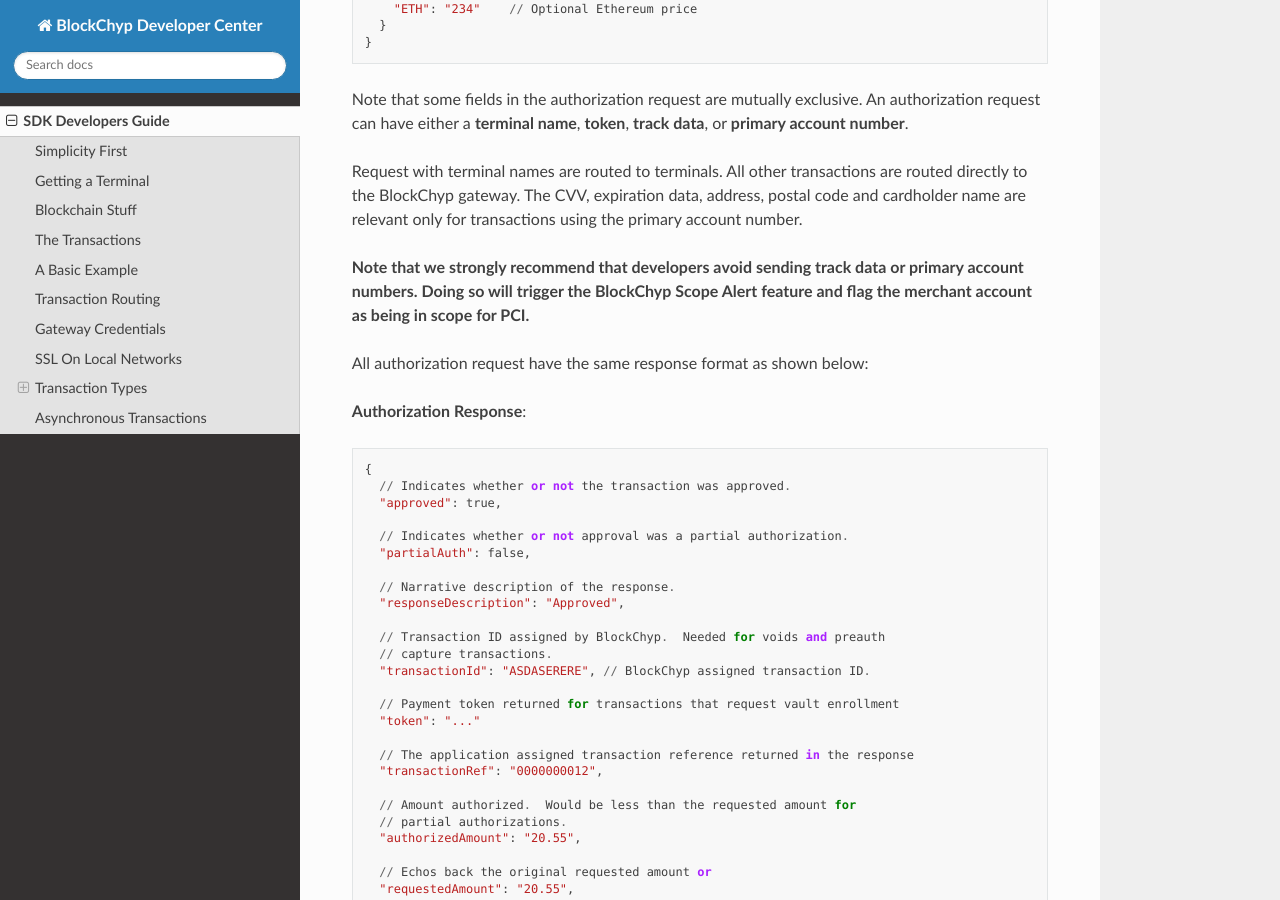
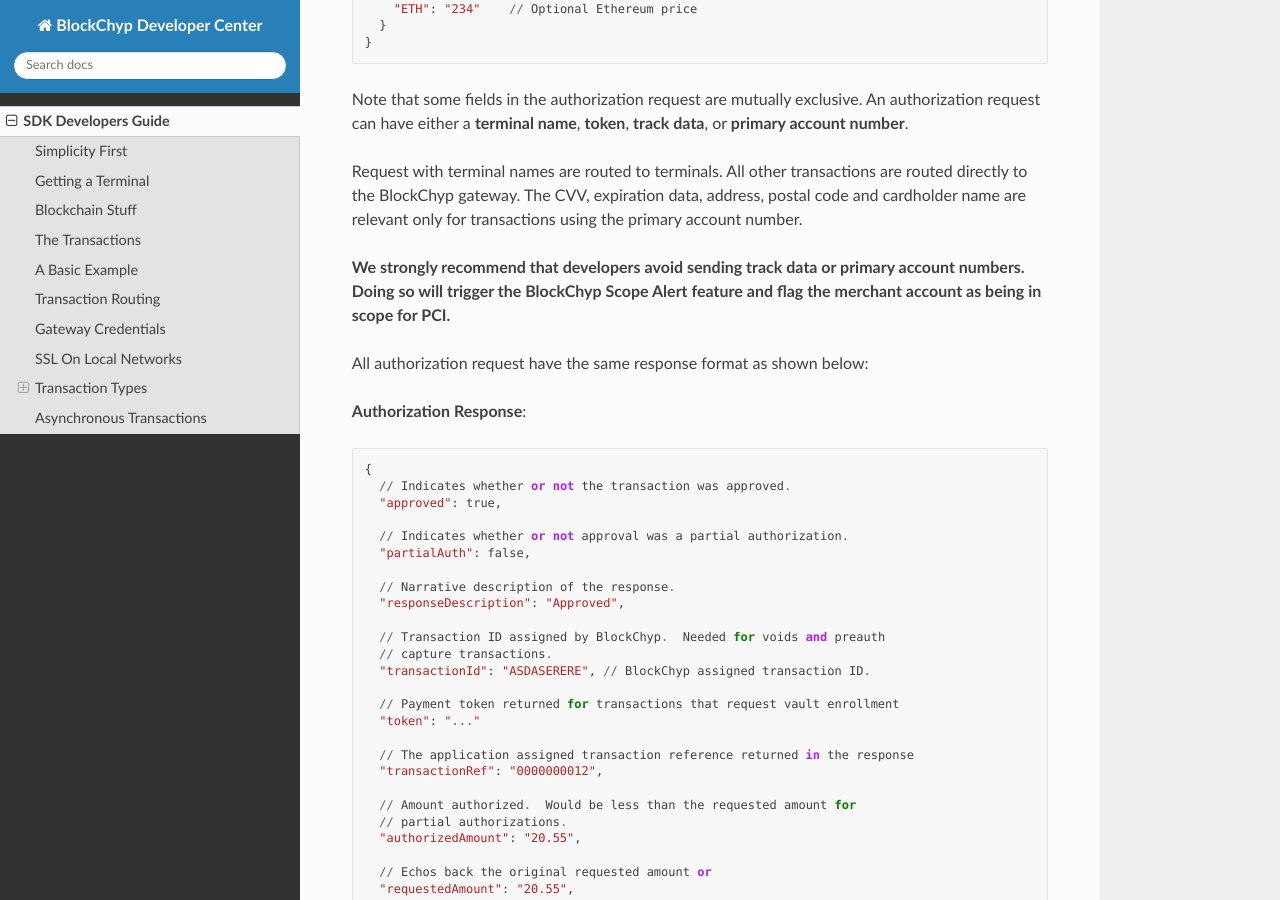
Before and after one commit to blockchyp/developer-docs, a Sphinx documentation site: the page built from docs/sdk-guide/index.rst, in a window 1280 px wide and 900 px high, scrolled down 8787 px. Built offline with Sphinx 7.4.7 and the Read the Docs theme 2.0.0, drawn with Linux system fonts in a browser that asks for light colours; some of the changed text lies outside the part shown.

Commit message:
Change wording on a couple sentences

```diff
--- a/docs/sdk-guide/index.rst
+++ b/docs/sdk-guide/index.rst
@@ -420,8 +420,8 @@ routed directly to the BlockChyp gateway.  The CVV, expiration data, address, po
 code and cardholder name are relevant only for transactions using the primary
 account number.
 
-**Note that we strongly recommend that developers avoid sending track data or
-primary account numbers.  Doing so will trigger the BlockChyp Scope Alert feature
+**We strongly recommend that developers avoid sending track data or primary
+account numbers.  Doing so will trigger the BlockChyp Scope Alert feature
 and flag the merchant account as being in scope for PCI.**
 
 All authorization request have the same response format as shown below:
```
Also changed, not shown: other parts of docs/sdk-guide/index.rst (+2 -2 lines).
